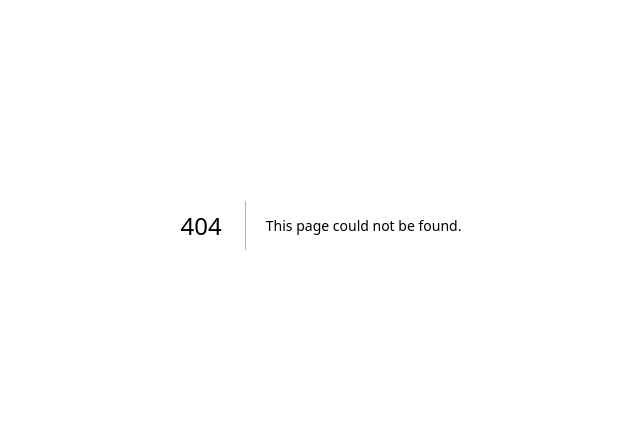
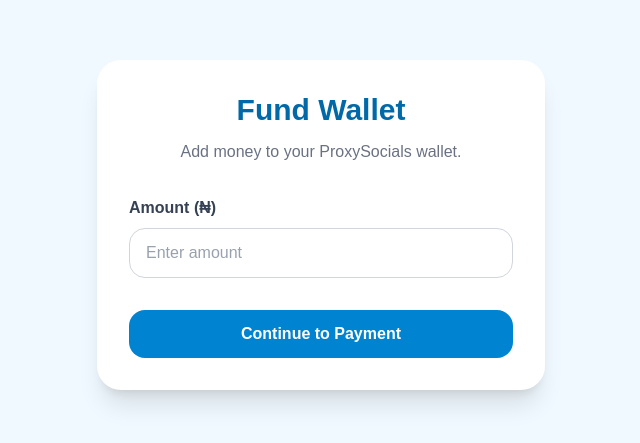
Before and after one commit to lowwxxx09-stack/proxysocials, a Next.js app: page /fund-wallet in a window 1280 px wide. Before the commit this address had no page. Shown: the part 175-618 px from the top of the page, without its empty margins (319-959 px from the left). Built offline with nearby package versions, Linux system fonts and the light colour scheme.

Commit message:
Create Fund Wallet page with amount validation

```diff
--- a/app/dashboard/page.tsx
+++ b/app/dashboard/page.tsx
@@ -218,10 +218,11 @@
 </h1>
 
   <button
-    className="mt-6 bg-sky-600 hover:bg-sky-700 text-white px-6 py-3 rounded-xl font-bold transition"
-  >
-    Fund Wallet
-  </button>
+  onClick={() => router.push("/fund-wallet")}
+  className="mt-6 bg-sky-600 hover:bg-sky-700 text-white px-6 py-3 rounded-xl font-bold transition"
+>
+  Fund Wallet
+</button>
 
 </div>
 
--- /dev/null
+++ b/app/fund-wallet/page.tsx
@@ -0,0 +1,53 @@
+"use client";
+
+import { useState } from "react";
+
+export default function FundWalletPage() {
+  const [amount, setAmount] = useState("");
+  function continueToPayment() {
+  if (!amount || Number(amount) < 100) {
+    alert("Minimum funding amount is ₦100.");
+    return;
+  }
+
+  alert(`Funding ₦${Number(amount).toLocaleString()}`);
+}
+  return (
+    <main className="min-h-screen bg-sky-50 flex items-center justify-center p-6">
+      <div className="bg-white rounded-3xl shadow-xl p-8 w-full max-w-md">
+
+        <h1 className="text-3xl font-black text-sky-700 text-center">
+          Fund Wallet
+        </h1>
+
+        <p className="text-gray-500 text-center mt-3">
+          Add money to your ProxySocials wallet.
+        </p>
+
+        <div className="mt-8">
+
+          <label className="block font-semibold text-gray-700 mb-2">
+            Amount (₦)
+          </label>
+
+          <input
+  type="number"
+  placeholder="Enter amount"
+  value={amount}
+  onChange={(e) => setAmount(e.target.value)}
+  className="w-full border border-gray-300 rounded-2xl px-4 py-3 text-black placeholder:text-gray-400 focus:outline-none focus:border-sky-600"
+/>
+
+        </div>
+
+        <button
+  onClick={continueToPayment}
+  className="mt-8 w-full bg-sky-600 hover:bg-sky-700 text-white py-3 rounded-2xl font-bold transition"
+>
+  Continue to Payment
+</button>
+
+      </div>
+    </main>
+  );
+}
```
